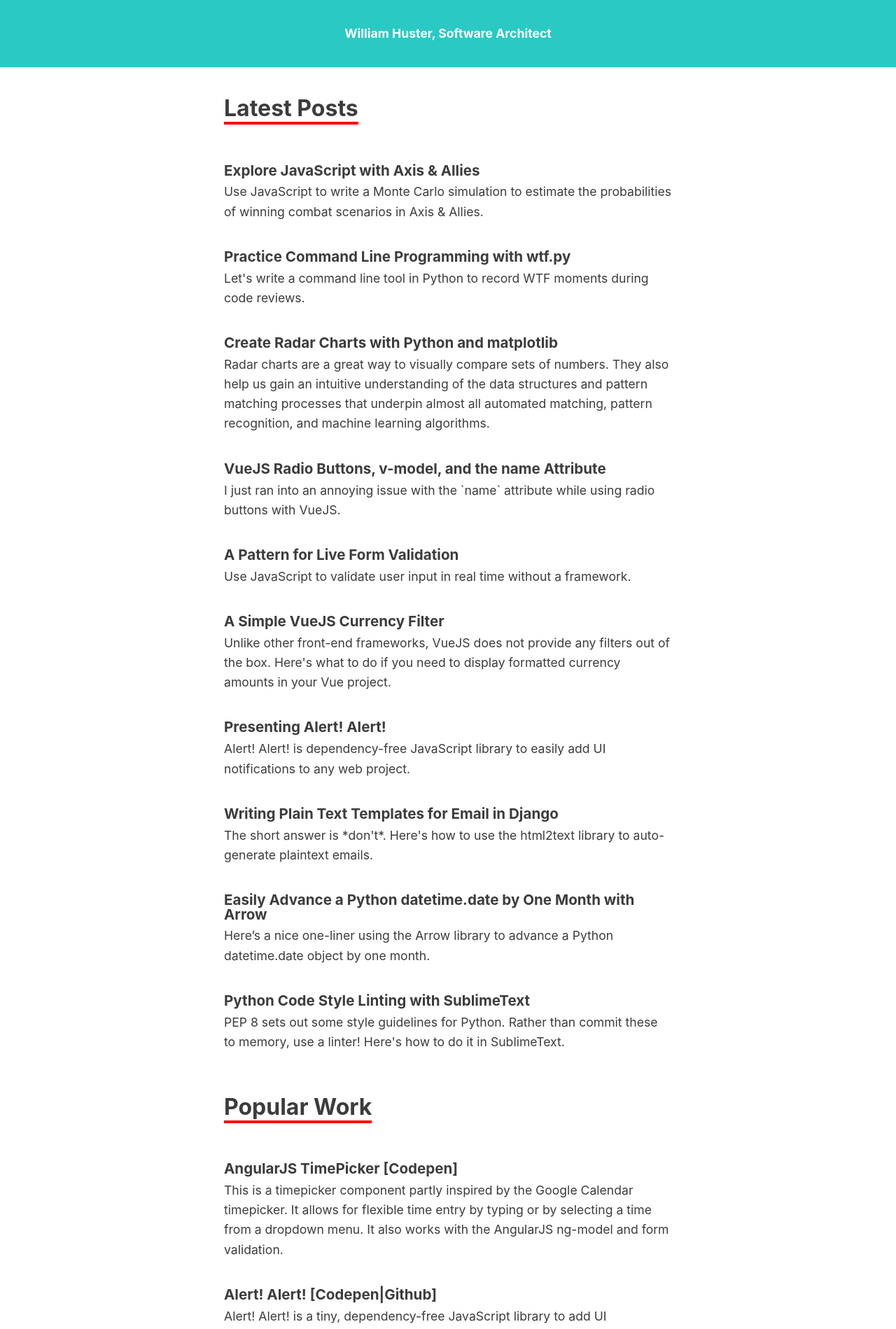
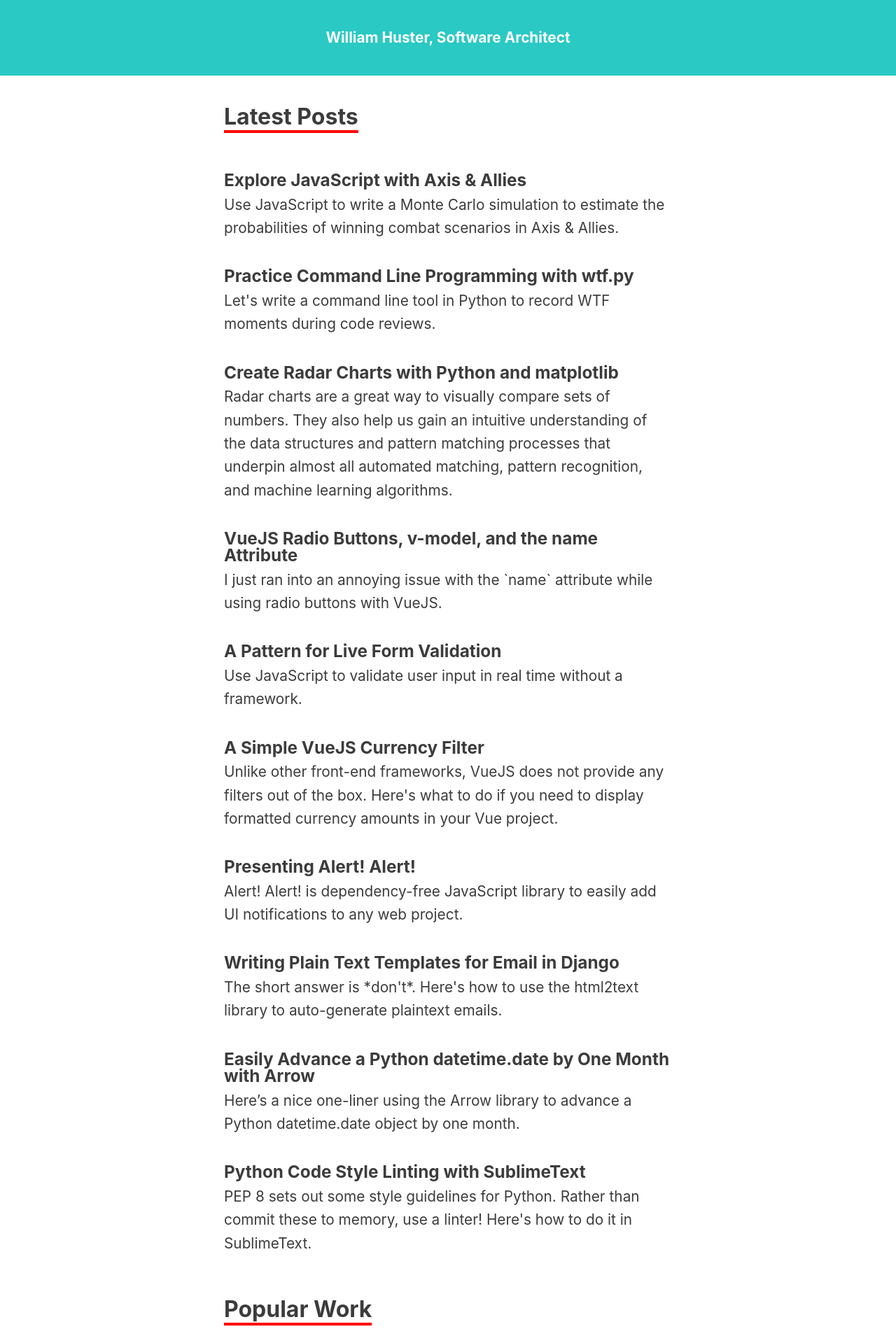
Before and after one commit to whusterj/whusterj.github.io, a Jekyll site: the page built from index.html, in a window 1280 px wide. Shown: the top 1899 px of the page at 70% size. Built offline with Jekyll 4.4.1, drawn with Linux system fonts in a browser that asks for light colours; the list of posts is cut into pages by our own code.

Commit message:
Actually commit font size tweak

```diff
--- a/static/css/style.css
+++ b/static/css/style.css
@@ -15,7 +15,13 @@
   */
   -webkit-font-smoothing: antialiased;
   -moz-osx-font-smoothing: grayscale;
-  font-size: 1.1rem;
+  font-size: 1.15rem;
+}
+
+@media (min-width: 768px) {
+  body {
+    font-size: 1.3rem;
+  }
 }
 
 /* Text Styles */
```
